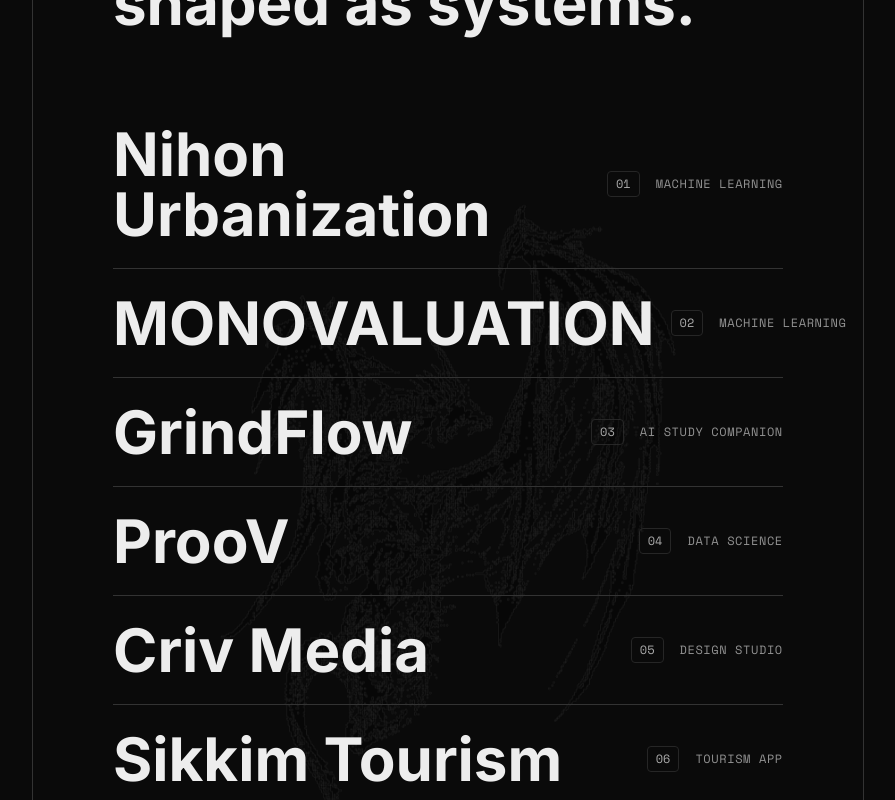
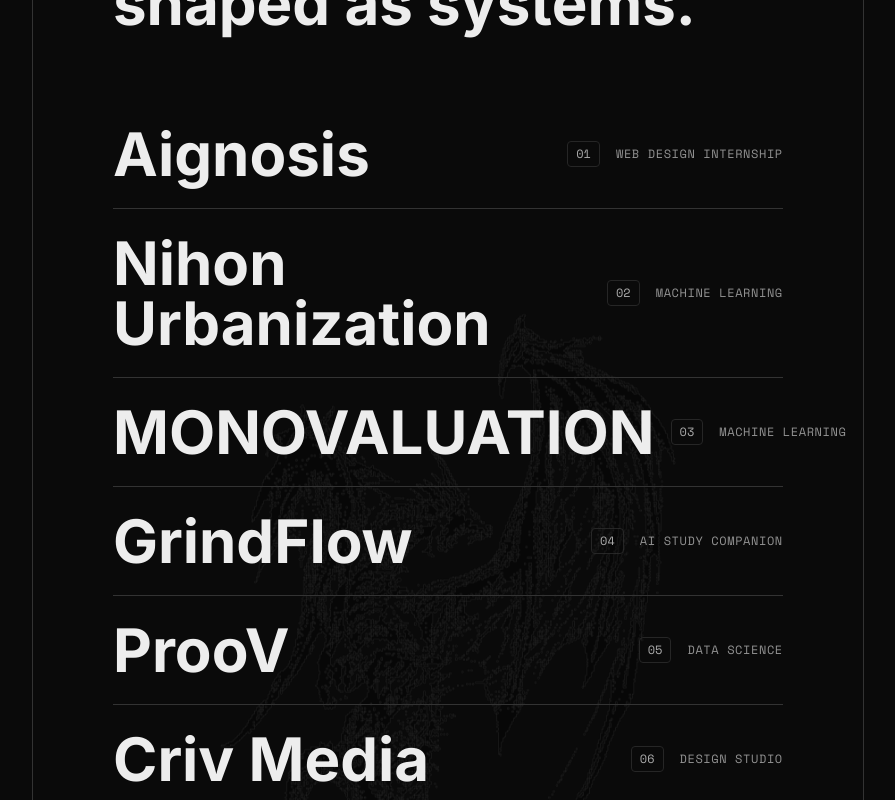
Before and after one commit to Piyush-Fr/portfolio, a Next.js app: page / in a window 1280 px wide. Shown: the part 960-1760 px from the top of the page, without its empty margins (227-1122 px from the left). Built offline with nearby package versions, Linux system fonts and the light colour scheme.

Commit message:
Add Aignosis project entry

```diff
--- a/src/data/projects.ts
+++ b/src/data/projects.ts
@@ -15,6 +15,19 @@ export interface Project {
 }
 
 export const projects: Project[] = [
+  {
+    slug: "aignosis",
+    title: "Aignosis",
+    year: "2026",
+    tags: "UI/UX · Web Design · Front End",
+    type: "WEB DESIGN INTERNSHIP",
+    desc: "Web design internship — designed and built the front end for an AI-based developmental screening platform.",
+    longDesc: "Internship as a Web Designer at Aignosis, a healthtech company building AI-assisted developmental and autism screening. Responsible for the design and front-end build of their public-facing web presence.",
+    challenge: "The product is clinical and technical, but the site has to speak to parents, clinicians and partner organisations at once — communicating credibility without drowning visitors in medical detail.",
+    solution: "Designed and built a responsive front end with a clear typographic hierarchy and a structured narrative, guiding each audience from the problem through to the screening offering and a single clear call to action.",
+    results: "Delivered the live front end at aignosis.in, giving the product a consistent public identity and a clear entry point for enquiries.",
+    link: "https://aignosis.in"
+  },
   {
     slug: "nihon-urbanization",
     title: "Nihon Urbanization",
```
